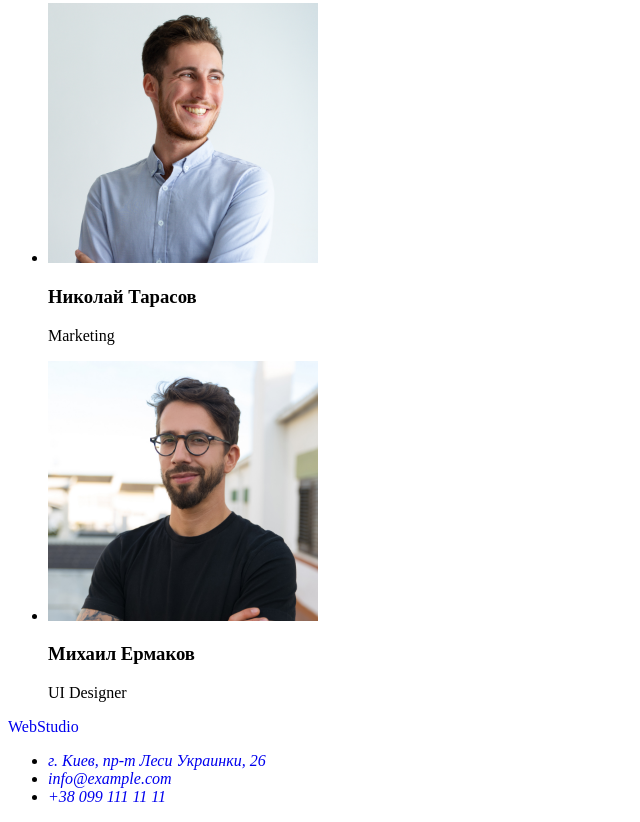
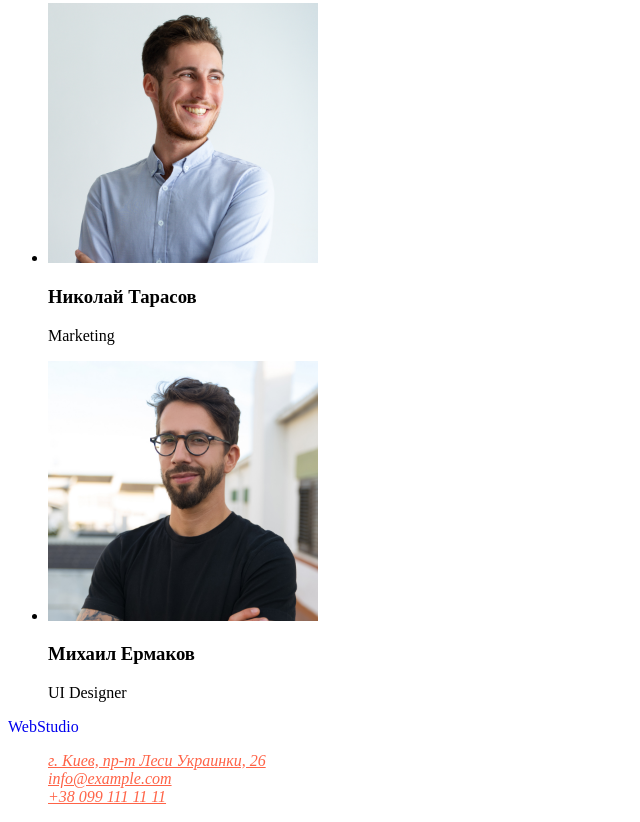
Before and after one commit to Altairkk/goit-markup-hw-02, a plain HTML site: page index.html in a window 1280 px wide. Shown: the part 2333-3155 px from the top of the page, without its empty margins (0-640 px from the left). Drawn offline with Linux system fonts and the light colour scheme.

Commit message:
изучаю

```diff
--- a/css/styles.css
+++ b/css/styles.css
@@ -16,3 +16,6 @@
     /* color: #2196F3; */
 
 }
+.list .list-link {
+    color: tomato;
+}
--- a/index.html
+++ b/index.html
@@ -112,16 +112,16 @@
     <footer>
         <a class="link" href="./index.html">WebStudio</a>
         <address>
-            <ul>
-                <li>
-                    <a class="link" href="https://goo.gl/maps/QkvVWoxGN3MQ7j9K7" target="_blank" rel="noopener noreferrer">г. Киев,
+            <ul class="list">
+                <li class="list-item">
+                    <a  class="list-link",class="link" href="https://goo.gl/maps/QkvVWoxGN3MQ7j9K7" target="_blank" rel="noopener noreferrer">г. Киев,
                         пр-т Леси Украинки, 26</a>
                 </li>
-                <li>
-                    <a class="link" href="mailto:info@example.com">info@example.com</a>
+                <li class="list-item">
+                    <a class="list-link",class="link" href="mailto:info@example.com">info@example.com</a>
                 </li>
-                <li>
-                    <a class="link" href="tel:+380991111111">+38 099 111 11 11</a>
+                <li class="list-item">
+                    <a class="list-link",class="link" href="tel:+380991111111">+38 099 111 11 11</a>
                 </li>
             </ul>
         </address>
```
